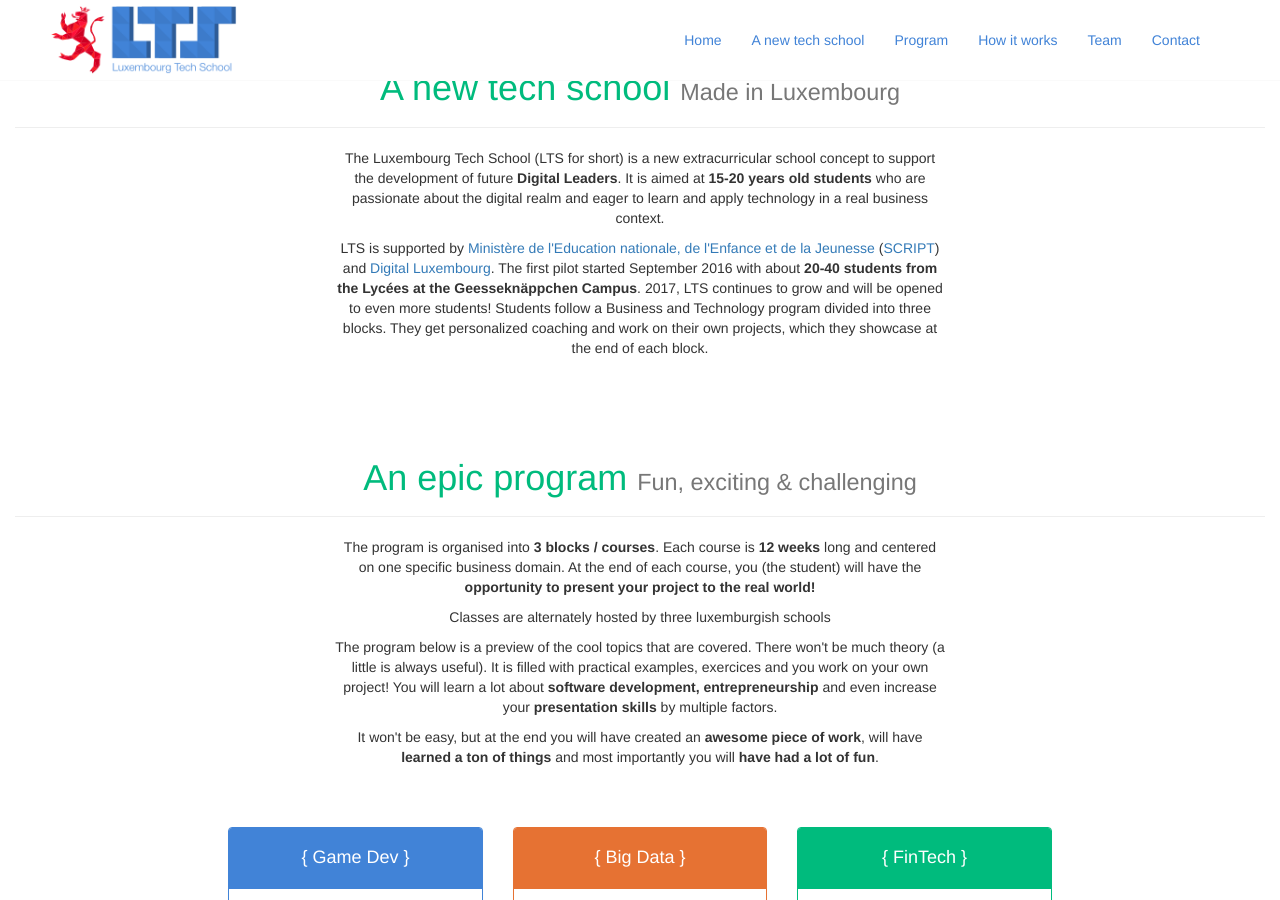
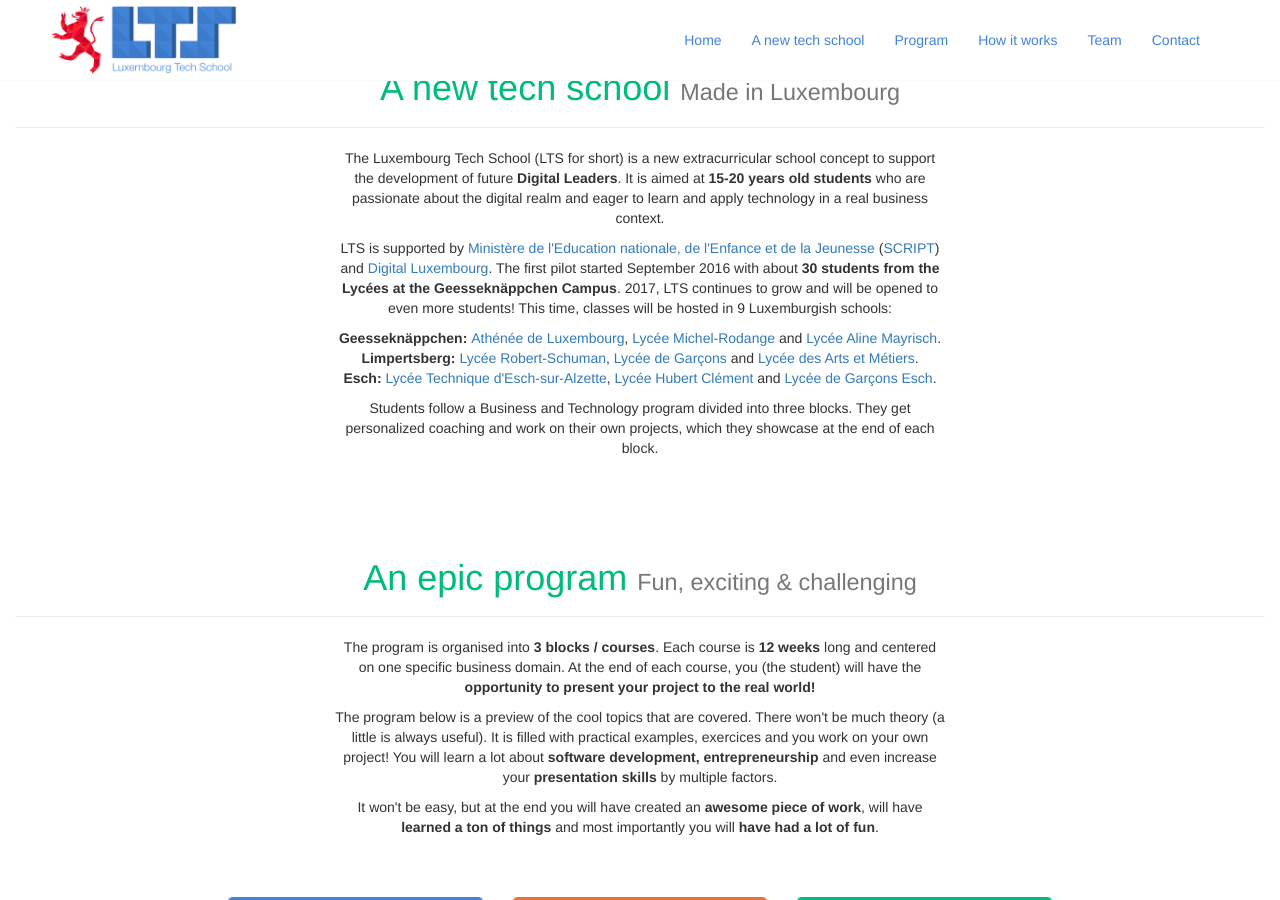
Before and after one commit to LuxembourgTechSchool/luxembourgtechschool.github.io, a Jekyll site: the page built from index.html, in a window 1280 px wide and 900 px high, scrolled down 872 px. Built offline with Jekyll 4.4.1, drawn with Linux system fonts in a browser that asks for light colours.

Commit message:
Add 9 schools for 2017-2018

```diff
--- a/index.html
+++ b/index.html
@@ -53,12 +53,16 @@ layout: default
 
       <div class="row">
         <div class="col-md-6 col-md-offset-3">
-        <p>
-          The Luxembourg Tech School (LTS for short) is a new extracurricular school concept to support the development of future <strong>Digital Leaders</strong>. It is aimed at <strong>15-20 years old students</strong> who are passionate about the digital realm and eager to learn and apply technology in a real business context.
-        </p>
-        <p>
-          LTS is supported by <a href="http://portal.education.lu/script/" target="_blank">Ministère de l'Education nationale, de l'Enfance et de la Jeunesse</a> (<a href="http://portal.education.lu/script/" target="_blank">SCRIPT</a>) and <a href="http://www.digital-luxembourg.public.lu/" target="_blank">Digital Luxembourg</a>. The first pilot started September 2016 with about <strong>20-40 students from the Lycées at the Geesseknäppchen Campus</strong>. 2017, LTS continues to grow and will be opened to even more students! Students follow a Business and Technology program divided into three blocks. They get personalized coaching and work on their own projects, which they showcase at the end of each block.
-        </p>
+          <p>
+            The Luxembourg Tech School (LTS for short) is a new extracurricular school concept to support the development of future <strong>Digital Leaders</strong>. It is aimed at <strong>15-20 years old students</strong> who are passionate about the digital realm and eager to learn and apply technology in a real business context.
+          </p>
+          <p>LTS is supported by <a href="http://portal.education.lu/script/" target="_blank">Ministère de l'Education nationale, de l'Enfance et de la Jeunesse</a> (<a href="http://portal.education.lu/script/" target="_blank">SCRIPT</a>) and <a href="http://www.digital-luxembourg.public.lu/" target="_blank">Digital Luxembourg</a>. The first pilot started September 2016 with about <strong>30 students from the Lycées at the Geesseknäppchen Campus</strong>. 2017, LTS continues to grow and will be opened to even more students! This time, classes will be hosted in 9 Luxemburgish schools:</p>
+              <div class="row">
+                  <p><strong>Geesseknäppchen: </strong><a href="http://www.al.lu/" target="_blank">Athénée de Luxembourg</a>, <a href="http://www.lmrl.lu/" target="_blank">Lycée Michel-Rodange</a> and <a href="http://www.laml.lu/" target="_blank">Lycée Aline Mayrisch</a>.<br>
+                  <strong>Limpertsberg: </strong><a href="http://www.lrsl.lu" target="_blank">Lycée Robert-Schuman</a>, <a href="http://www.lgl.lu/" target="_blank">Lycée de Garçons</a> and <a href="https://www.ltam.lu/" target="_blank">Lycée des Arts et Métiers</a>.<br>
+                  <strong>Esch: </strong><a href="http://www.lte.lu" target="_blank">Lycée Technique d'Esch-sur-Alzette</a>, <a href="http://www.lhce.lu/" target="_blank">Lycée Hubert Clément</a> and <a href="http://lge.lu" target="_blank">Lycée de Garçons Esch</a>.</p>
+              </div>
+          <p>Students follow a Business and Technology program divided into three blocks. They get personalized coaching and work on their own projects, which they showcase at the end of each block.</p>
         </div>
       </div>
     </div>
@@ -82,8 +86,6 @@ layout: default
       <div class="row">
         <div class="col-md-6 col-md-offset-3">
           <p>The program is organised into <strong>3 blocks / courses</strong>. Each course is <strong>12 weeks</strong> long and centered on one specific business domain. At the end of each course, you (the student) will have the <strong>opportunity to present your project to the real world!</strong></p>
-
-          <p>Classes are alternately hosted by three luxemburgish schools</p>
 
           <p>The program below is a preview of the cool topics that are covered. There won't be much theory (a little is always useful). It is filled with practical examples, exercices and you work on your own project! You will learn a lot about <strong>software development, entrepreneurship</strong> and even increase your <strong>presentation skills</strong> by multiple factors.
 
```
